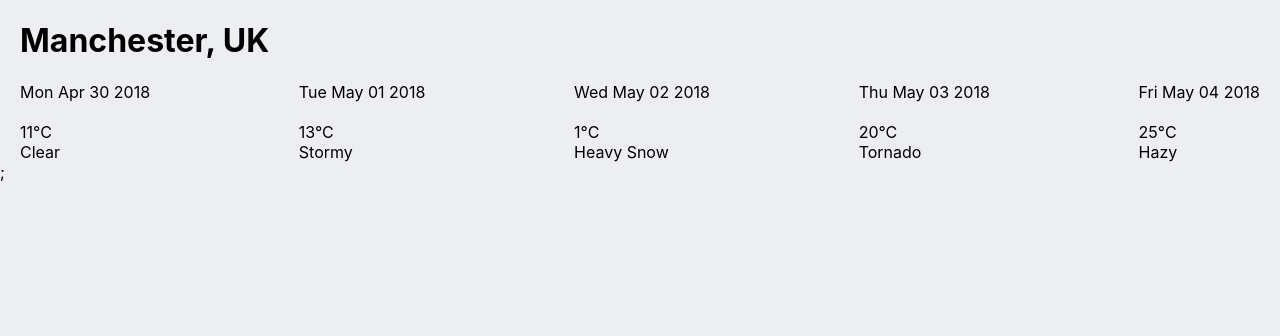
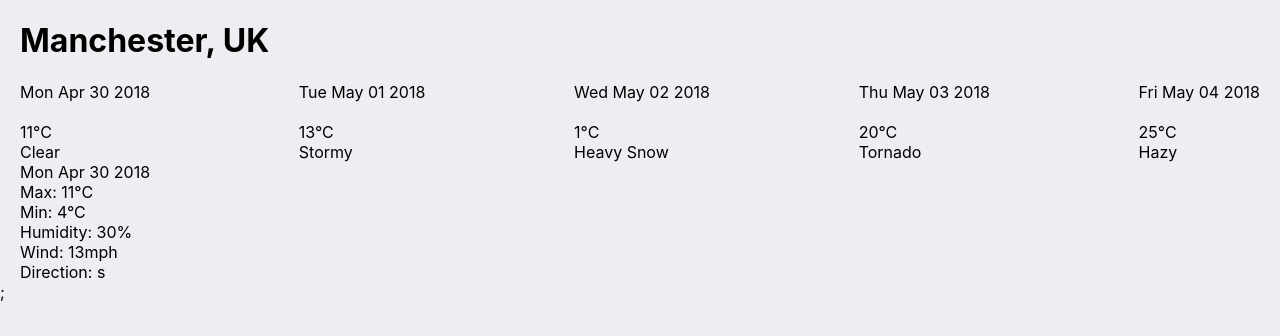
Before and after one commit to philyb1701/weather-app, a React (Create React App) app: page / in a window 1280 px wide. Shown: the top 336 px of the page. Built offline with nearby package versions, Linux system fonts and the light colour scheme; some icons are missing.

Commit message:
app fixed

```diff
--- a/src/components/App.js
+++ b/src/components/App.js
@@ -1,7 +1,9 @@
-import React from "react";
+import React, { useState } from "react";
 import PropTypes from "prop-types";
 import LocationDetails from "./LocationDetails";
 import ForecastSummaries from "./ForecastSummaries";
+import ForecastDetails from "./ForecastDetails";
+
 import "../styles/App.css";
 
 function App({ location, forecasts }) {
@@ -9,6 +11,7 @@ function App({ location, forecasts }) {
     <div className="weather-app">
       <LocationDetails city={location.city} country={location.country} />
       <ForecastSummaries forecasts={forecasts} />
+      <ForecastDetails forecast={forecasts[0]} />
     </div>
   );
 }
--- a/src/components/ForecastDetails.js
+++ b/src/components/ForecastDetails.js
@@ -11,9 +11,9 @@ function ForecastDetails({ forecast }) {
         {formattedDate}
       </div>
       <div className="forecast-details__max-temp" data-testid="forecast-temp">
-        High: {temperature.max}&deg;C
+        Max: {temperature.max}&deg;C
       </div>
-      <div className="forecast-details__max-temp" data-testid="forecast-temp">
+      <div className="forecast-details__min-temp" data-testid="forecast-temp">
         Min: {temperature.min}&deg;C
       </div>
       <div
```
Also changed, not shown: 2 other files (tests, documents, lock files or other folders).
